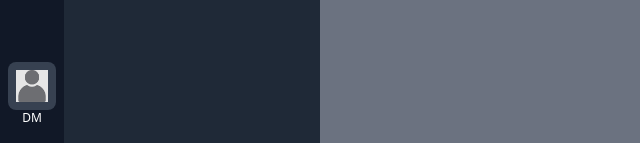
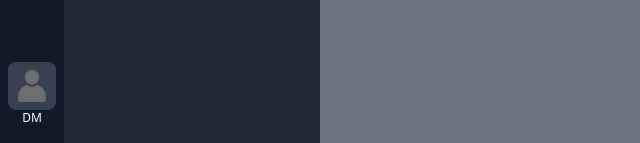
Before and after one commit to yziori/slack-clone, a React app: page / in a window 1280 px wide. Shown: the part 654-797 px from the top of the page, without its empty margins (0-640 px from the left). Built offline with nearby package versions, Linux system fonts and the light colour scheme; the HTML template or start-up script is replaced by a standard one.

Commit message:
🍱 chore: ユーザーアイコン画像差し替え

```diff
--- a/src/components/SideBar.tsx
+++ b/src/components/SideBar.tsx
@@ -17,7 +17,7 @@ const SideBar = () => {
 			</div>
 			<div className="py-5 mt-auto mx-2 flex flex-col items-center">
 				<div className="bg-gray-700 p-2 rounded-lg">
-					<img src="/default-user-icon.webp" alt="" />
+					<img src="/default-user-icon.png" alt="" />
 				</div>
 				<span className="text-xs">DM</span>
 			</div>
```
Also changed, not shown: public/default-user-icon.png (added), public/default-user-icon.webp (deleted).
